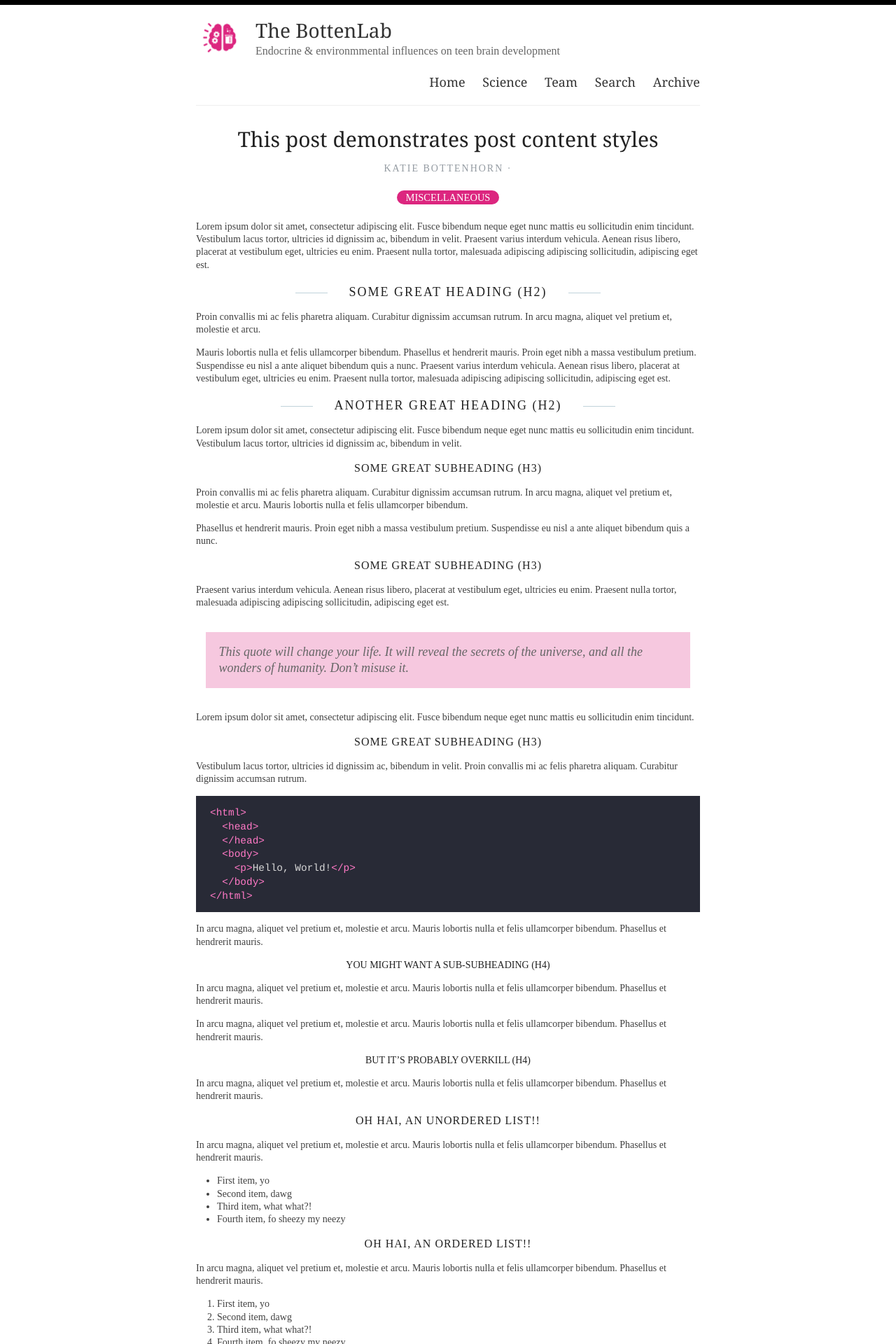
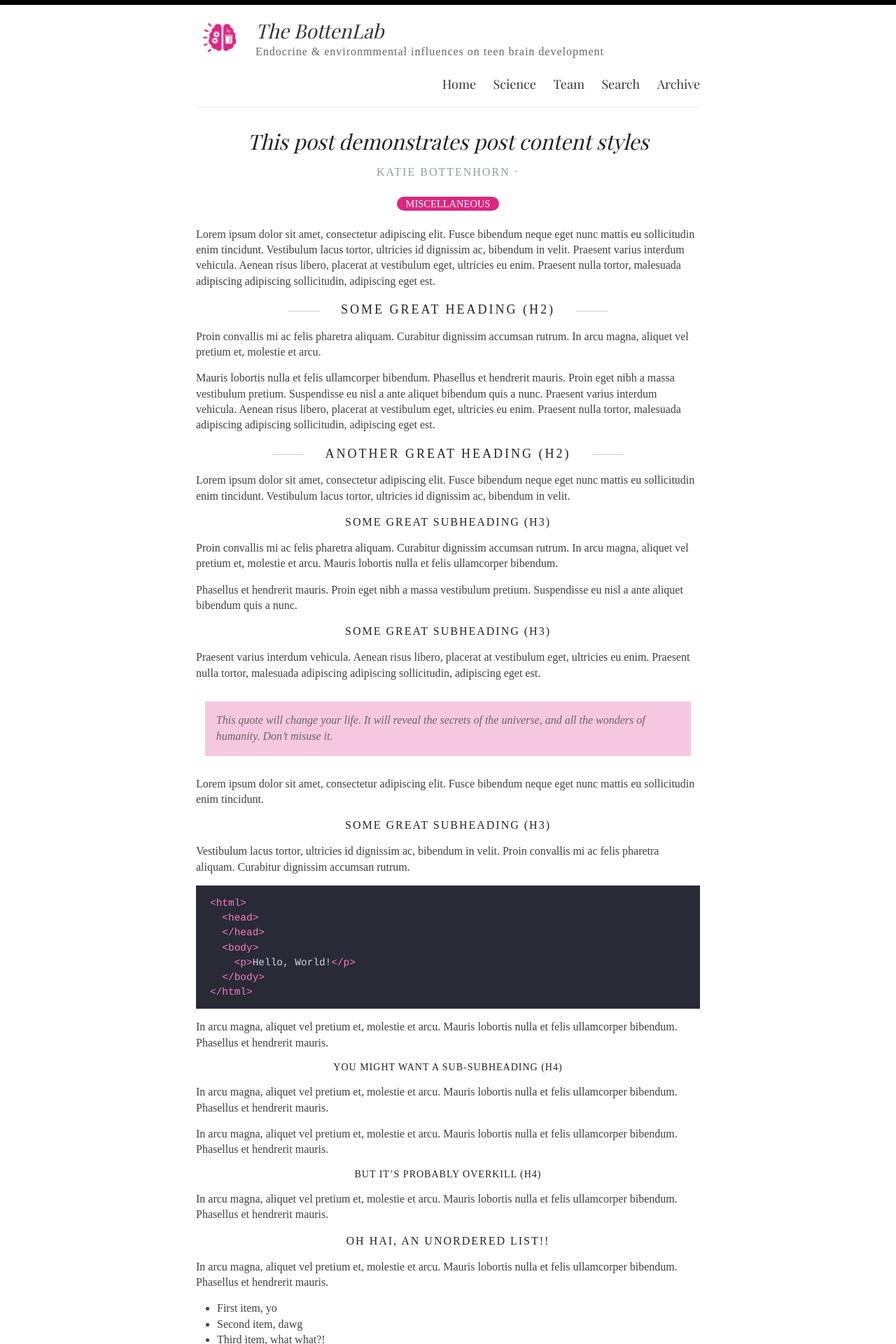
Before and after one commit to Bottenlab/bottenlab.github.io, a Jekyll site: the page built from examples/2019-7-27-this-post-demonstrates-post-content-styles.md, in a window 1280 px wide. Shown: the top 1920 px of the page at 70% size. Built offline with Jekyll 4.4.1, drawn with Linux system fonts in a browser that asks for light colours; some web fonts are replaced.

Commit message:
changing some spacing

```diff
--- a/assets/style.scss
+++ b/assets/style.scss
@@ -15,10 +15,10 @@
 
 @import url('https://fonts.googleapis.com/css?family=Roboto');
 // @import url('https://fonts.googleapis.com/css?family=Playfair+Display:600italic|Work+Sans:300');
-@import url('https://fonts.googleapis.com/css?family=Playfair+Display:600italic|Alegreya+Sans:300');
+@import url('https://fonts.googleapis.com/css?family=Playfair+Display|Alegreya+Sans:300');
 
-$quicksand: 'Playfair Display', Georgia, sans-serif;
-$garamond: 'Alegreya Sans', serif;
+$displayhead: 'Playfair Display', Georgia, sans-serif;
+$subheadbody: 'Alegreya Sans', serif;
 
 
 html {
@@ -29,11 +29,11 @@ html {
 body {
   background: #fff;
   // font-family: Garamond, -system-ui, -apple-system, BlinkMacSystemFont, "Segoe UI", Roboto, Helvetica, Arial, sans-serif, "Apple Color Emoji", "Segoe UI Emoji", "Segoe UI Symbol";
-  font-family: $garamond;
+  font-family: $subheadbody;
   color: #404040;
-  line-height: 1.3;
+  line-height: 1.4;
   //font-weight: 300;
-  font-size: 14px;
+  font-size: 16px;
   height: 100%;
 }
 
@@ -46,7 +46,7 @@ body {
 
 h2, h3, h4, h5, h6 {
   // font-family: Quicksand, -system-ui, -apple-system, BlinkMacSystemFont, "Segoe UI", Roboto, Helvetica, Arial, sans-serif, "Apple Color Emoji", "Segoe UI Emoji", "Segoe UI Symbol";
-  font-family: $garamond;
+  font-family: $subheadbody;
   text-transform: uppercase;
   color: $darkerGray;
   //font-weight: 300;
@@ -62,10 +62,10 @@ h2, h3, h4, h5, h6 {
 }
 
 h1 {
-  font-family: $quicksand;
+  font-family: $displayhead;
   color: $darkerGray;
-  //font-weight: 300;
-  //font-style: italic;
+  font-weight: 600;
+  font-style: italic;
   line-height: 1.7;
   margin: 1em 0 15px;
   padding: 0;
@@ -79,7 +79,7 @@ h1 {
 h2 {
   font-size: 18px;
   font-kerning: auto;
-  letter-spacing: 2px;
+  letter-spacing: 3px;
 }
 
 @media (min-width: 769px){
@@ -97,17 +97,18 @@ h2 {
 h3 {
   font-size: 16px;
   font-kerning: auto;
-  letter-spacing: 1px;
+  letter-spacing: 2px;
 }
 
 h4 {
   font-size: 14px;
   color: #222;
+  letter-spacing: 1px;
 }
 
 p {
   margin: 15px 0;
-  font-family: $garamond;
+  font-family: $subheadbody;
 }
 
 table {
@@ -397,7 +398,7 @@ p > img {
   margin: 0;
   color: $darkGray;
   cursor: pointer;
-  font-family: $quicksand;
+  font-family: $displayhead;
   font-weight: 300;
   font-size: 28px;
   letter-spacing: 0px;
@@ -412,6 +413,8 @@ p > img {
   margin: -5px 0 0 0;
   color: $gray;
   font-size: 16px;
+  letter-spacing: 1px;
+  text-overflow: uppercase;
 
   @include mobile {
     margin: 3px 0;
@@ -421,7 +424,7 @@ p > img {
 nav {
   float: right;
   margin-top: 23px; // @TODO: Vertically middle align
-  font-family: $quicksand;
+  font-family: $displayhead;
   font-size: 18px;
 
   @include mobile {
@@ -465,7 +468,9 @@ nav {
     /*border-left: 2px solid $gray;*/
     padding: 0.1em 1em;
     color: $gray;
-    font-size: 18px;
+    font-family: $displayhead;
+    font-weight: 400;
+    font-size: 16px;
     font-style: italic;
     background-color: $lighterPink;
   }
@@ -487,6 +492,8 @@ nav {
   .read-more {
     text-transform: uppercase;
     font-size: 15px;
+    letter-spacing: 1px;
+    line-height: 1.7;
   }
 }
 
@@ -536,7 +543,7 @@ body:after {
 
 .post h1{
   // font-family: -system-ui, -apple-system, BlinkMacSystemFont, "Segoe UI", Roboto, Helvetica, Arial, sans-serif, "Apple Color Emoji", "Segoe UI Emoji", "Segoe UI Symbol";
-  font-family: $quicksand;
+  font-family: $displayhead;
   text-align: center;
   font-weight: 300;
   font-kerning: auto;
@@ -547,7 +554,7 @@ body:after {
 
 .page h1{
   // font-family: -system-ui, -apple-system, BlinkMacSystemFont, "Segoe UI", Roboto, Helvetica, Arial, sans-serif, "Apple Color Emoji", "Segoe UI Emoji", "Segoe UI Symbol";
-  font-family: $quicksand;
+  font-family: $displayhead;
   text-align: center;
   font-weight: 300;
   font-kerning: auto;
@@ -561,7 +568,9 @@ body:after {
   /*border-left: 2px solid $gray;*/
   padding: 0.1em 1em;
   color: $gray;
-  font-size: 18px;
+  font-family: $displayhead;
+  font-weight: 400;
+  font-size: 16px;
   font-style: italic;
   background-color: $lighterPink;
 }
@@ -582,7 +591,7 @@ body:after {
 .cd-container a {
   color: #30434e;
   text-decoration: none;
-  font-family: $quicksand, sans-serif;
+  font-family: $displayhead, sans-serif;
 }
 
 .cd-container img {
@@ -590,7 +599,7 @@ body:after {
 }
 
 .cd-container h1, .cd-container h2 {
-  font-family: $quicksand, sans-serif;
+  font-family: $displayhead, sans-serif;
   font-weight: 300;
 }
 
```
